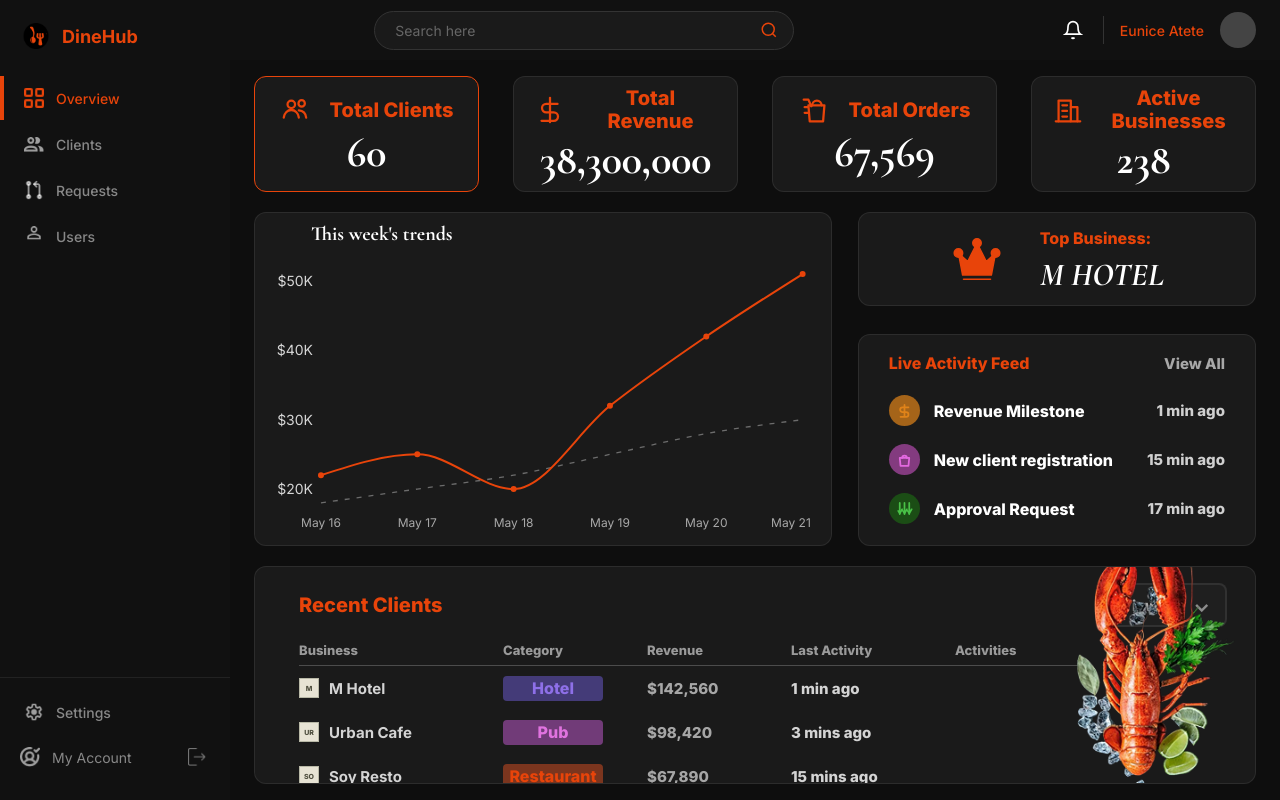
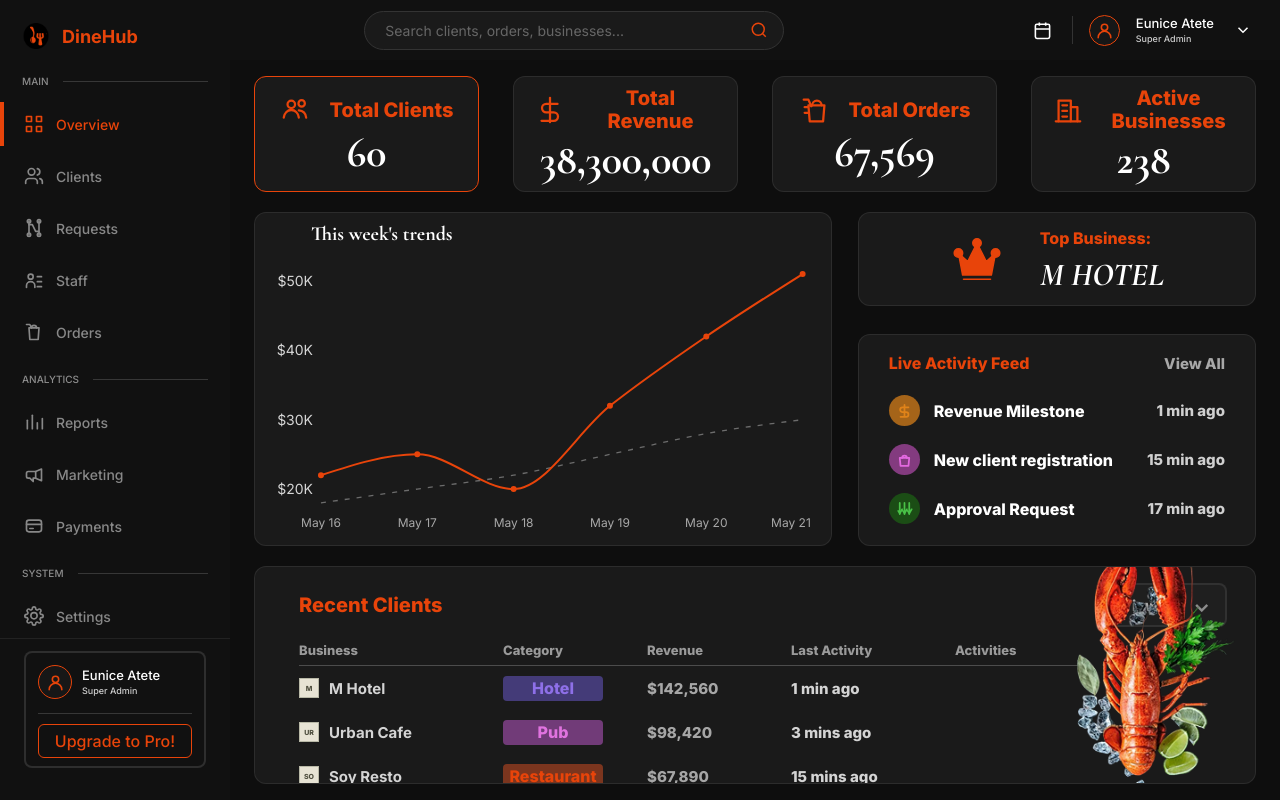
Before and after one commit to EuniceAtete/DineHub, a React (Vite) app: page /admin/overview in a window 1280 px wide. Built offline with nearby package versions, Linux system fonts and the light colour scheme.

Commit message:
feat: added nav links

```diff
--- a/src/pages/Admin/AdminLayout.jsx
+++ b/src/pages/Admin/AdminLayout.jsx
@@ -1,35 +1,184 @@
 import { NavLink, Outlet, useNavigate } from 'react-router-dom';
 import styles from './AdminLayout.module.css';
+import overviewStyles from './overview/AdminOverview.module.css';
 import logoImg from '../../assets/Landing/Logo.png';
-import overviewIcon from '../../assets/Admin/overview.png';
-import clientsIcon from '../../assets/Admin/users.png';
-import requestsIcon from '../../assets/Admin/requests.png';
-import usersIcon from '../../assets/Admin/user.png';
-import settingsIcon from '../../assets/Admin/settings.png';
-import myaccIcon from '../../assets/Admin/myacc.png';
-import logoutIcon from '../../assets/Admin/logout.png';
 
-const NAV_ITEMS = [
-  { to: 'overview', label: 'Overview', icon: overviewIcon },
-  { to: 'clients', label: 'Clients', icon: clientsIcon },
-  { to: 'requests', label: 'Requests', icon: requestsIcon },
-  { to: 'users', label: 'Users', icon: usersIcon },
+const NAV_SECTIONS = [
+  {
+    label: 'MAIN',
+    items: [
+      { to: 'overview', label: 'Overview', icon: <OverviewIcon /> },
+      { to: 'clients', label: 'Clients', icon: <ClientsIcon /> },
+      { to: 'requests', label: 'Requests', icon: <RequestsIcon /> },
+      { to: '/admin/staff', label: 'Staff', icon: <StaffIcon /> },
+      { to: '/admin/orders', label: 'Orders', icon: <OrdersIcon /> },
+    ],
+  },
+  {
+    label: 'ANALYTICS',
+    items: [
+      { to: '/admin/reports', label: 'Reports', icon: <ReportsIcon /> },
+      { to: '/admin/marketing', label: 'Marketing', icon: <MarketingIcon /> },
+      { to: '/admin/payments', label: 'Payments', icon: <PaymentsIcon /> },
+    ],
+  },
+  {
+    label: 'SYSTEM',
+    items: [
+      { to: 'settings', label: 'Settings', icon: <SettingsIcon /> },
+      { to: '/admin/account', label: 'My Account', icon: <AccountIcon /> },
+    ],
+  },
 ];
+
+function SvgIcon({ children }) {
+  return (
+    <svg
+      width="18"
+      height="18"
+      viewBox="0 0 24 24"
+      fill="none"
+      stroke="currentColor"
+      strokeWidth="2"
+      strokeLinecap="round"
+      strokeLinejoin="round"
+      className={styles.navIcon}
+      aria-hidden="true"
+    >
+      {children}
+    </svg>
+  );
+}
+
+function OverviewIcon() {
+  return (
+    <SvgIcon>
+      <rect x="3" y="3" width="6" height="6" />
+      <rect x="15" y="3" width="6" height="6" />
+      <rect x="3" y="15" width="6" height="6" />
+      <rect x="15" y="15" width="6" height="6" />
+    </SvgIcon>
+  );
+}
+
+function ClientsIcon() {
+  return (
+    <SvgIcon>
+      <path d="M16 21v-2a4 4 0 0 0-4-4H6a4 4 0 0 0-4 4v2" />
+      <circle cx="9" cy="7" r="4" />
+      <path d="M22 21v-2a4 4 0 0 0-3-3.87" />
+      <path d="M16 3.13a4 4 0 0 1 0 7.75" />
+    </SvgIcon>
+  );
+}
+
+function RequestsIcon() {
+  return (
+    <SvgIcon>
+      <path d="M6 4v16" />
+      <path d="M18 4v16" />
+      <path d="M6 8h4l4 8h4" />
+      <circle cx="6" cy="4" r="2" />
+      <circle cx="18" cy="4" r="2" />
+      <circle cx="6" cy="20" r="2" />
+      <circle cx="18" cy="20" r="2" />
+    </SvgIcon>
+  );
+}
+
+function StaffIcon() {
+  return (
+    <SvgIcon>
+      <circle cx="8" cy="8" r="3" />
+      <path d="M3 21v-2a5 5 0 0 1 10 0v2" />
+      <path d="M16 8h5" />
+      <path d="M16 14h5" />
+      <path d="M16 20h5" />
+    </SvgIcon>
+  );
+}
+
+function OrdersIcon() {
+  return (
+    <SvgIcon>
+      <path d="M6 7h12l-1 14H7L6 7Z" />
+      <path d="M9 7a3 3 0 0 1 6 0" />
+      <path d="M3 3h4l2 4" />
+    </SvgIcon>
+  );
+}
+
+function ReportsIcon() {
+  return (
+    <SvgIcon>
+      <path d="M4 20V10" />
+      <path d="M10 20V4" />
+      <path d="M16 20v-7" />
+      <path d="M22 20V8" />
+    </SvgIcon>
+  );
+}
+
+function MarketingIcon() {
+  return (
+    <SvgIcon>
+      <path d="M3 11v4a2 2 0 0 0 2 2h2l4 4v-4h3l7 3V6l-7 3H5a2 2 0 0 0-2 2Z" />
+      <path d="M14 9v8" />
+    </SvgIcon>
+  );
+}
+
+function PaymentsIcon() {
+  return (
+    <SvgIcon>
+      <rect x="3" y="5" width="18" height="14" rx="3" />
+      <path d="M3 10h18" />
+      <path d="M7 15h4" />
+    </SvgIcon>
+  );
+}
+
+function SettingsIcon() {
+  return (
+    <SvgIcon>
+      <path d="M12 15.5A3.5 3.5 0 1 0 12 8a3.5 3.5 0 0 0 0 7.5Z" />
+      <path d="M19.4 15a1.7 1.7 0 0 0 .34 1.88l.06.06a2 2 0 1 1-2.83 2.83l-.06-.06a1.7 1.7 0 0 0-1.88-.34 1.7 1.7 0 0 0-1 1.55V21a2 2 0 1 1-4 0v-.08a1.7 1.7 0 0 0-1-1.55 1.7 1.7 0 0 0-1.88.34l-.06.06a2 2 0 1 1-2.83-2.83l.06-.06A1.7 1.7 0 0 0 4.6 15a1.7 1.7 0 0 0-1.55-1H3a2 2 0 1 1 0-4h.08a1.7 1.7 0 0 0 1.55-1 1.7 1.7 0 0 0-.34-1.88l-.06-.06a2 2 0 1 1 2.83-2.83l.06.06A1.7 1.7 0 0 0 9 4.6a1.7 1.7 0 0 0 1-1.55V3a2 2 0 1 1 4 0v.08a1.7 1.7 0 0 0 1 1.55 1.7 1.7 0 0 0 1.88-.34l.06-.06a2 2 0 1 1 2.83 2.83l-.06.06A1.7 1.7 0 0 0 19.4 9c.1.36.38.65.75.82.24.12.5.18.77.18H21a2 2 0 1 1 0 4h-.08a1.7 1.7 0 0 0-1.52 1Z" />
+    </SvgIcon>
+  );
+}
+
+function AccountIcon() {
+  return (
+    <SvgIcon>
+      <circle cx="12" cy="8" r="4" />
+      <path d="M4 21a8 8 0 0 1 16 0" />
+    </SvgIcon>
+  );
+}
 
 function SearchIcon() {
   return (
-    <svg width="18" height="18" viewBox="0 0 24 24" fill="none" stroke="currentColor" strokeWidth="2" className={styles.searchIcon}>
+    <svg width="18" height="18" viewBox="0 0 24 24" fill="none" stroke="currentColor" strokeWidth="2" className={styles.searchIcon} aria-hidden="true">
       <circle cx="11" cy="11" r="8" />
       <line x1="21" y1="21" x2="16.65" y2="16.65" />
     </svg>
   );
 }
 
-function BellIcon() {
+function CalendarIcon() {
   return (
-    <svg width="20" height="20" viewBox="0 0 24 24" fill="none" stroke="currentColor" strokeWidth="2">
-      <path d="M18 8A6 6 0 0 0 6 8c0 7-3 9-3 9h18s-3-2-3-9" />
-      <path d="M13.73 21a2 2 0 0 1-3.46 0" />
+    <svg width="19" height="19" viewBox="0 0 24 24" fill="none" stroke="currentColor" strokeWidth="2" aria-hidden="true">
+      <path d="M8 2v4M16 2v4M3 10h18" />
+      <rect x="3" y="4" width="18" height="18" rx="2" />
+      <path d="M8 14h.01M12 14h.01M16 14h.01M8 18h.01M12 18h.01" />
+    </svg>
+  );
+}
+
+function ChevronDownIcon() {
+  return (
+    <svg width="18" height="18" viewBox="0 0 24 24" fill="none" stroke="currentColor" strokeWidth="2" aria-hidden="true">
+      <path d="m6 9 6 6 6-6" />
     </svg>
   );
 }
@@ -37,8 +186,8 @@ function BellIcon() {
 function AdminLayout() {
   const navigate = useNavigate();
 
-  const handleLogout = () => {
-    navigate('/login');
+  const handleUpgrade = () => {
+    navigate('/pricing');
   };
 
   return (
@@ -50,38 +199,41 @@ function AdminLayout() {
         </div>
 
         <nav className={styles.nav}>
-          {NAV_ITEMS.map(({ to, label, icon }) => (
+          {NAV_SECTIONS.map((section) => (
+            <div key={section.label} className={overviewStyles.navSection}>
+              <div className={overviewStyles.navSectionLabel}>
+                <span>{section.label}</span>
+              </div>
+              {section.items.map(({ to, label, icon }) => (
                 <NavLink
                   key={to}
                   to={to}
+                  end={to === 'overview' || to === 'settings'}
                   className={({ isActive }) =>
                     `${styles.navLink} ${isActive ? styles.navLinkActive : ''}`
                   }
                 >
-              <img src={icon} alt="" className={styles.navIcon} />
+                  {icon}
                   {label}
                 </NavLink>
+              ))}
+            </div>
           ))}
         </nav>
 
         <div className={styles.sidebarBottom}>
-          <NavLink
-            to="settings"
-            end
-            className={({ isActive }) =>
-              `${styles.navLink} ${isActive ? styles.navLinkActive : ''}`
-            }
-          >
-            <img src={settingsIcon} alt="" className={styles.navIcon} />
-            Settings
-          </NavLink>
-          <div className={styles.accountRow}>
-            <button type="button" className={styles.accountLeft} onClick={handleLogout}>
-              <img src={myaccIcon} alt="" className={styles.navIcon} />
-              <span>My Account</span>
-            </button>
-            <button type="button" className={styles.logoutBtn} aria-label="Logout" onClick={handleLogout}>
-              <img src={logoutIcon} alt="" className={styles.logoutIcon} />
+          <div className={overviewStyles.sidebarUserCard}>
+            <div className={overviewStyles.sidebarUserInfo}>
+              <span className={overviewStyles.sidebarAvatar}>
+                <AccountIcon />
+              </span>
+              <span className={overviewStyles.sidebarUserCopy}>
+                <strong>Eunice Atete</strong>
+                <small>Super Admin</small>
+              </span>
+            </div>
+            <button type="button" className={overviewStyles.upgradeButton} onClick={handleUpgrade}>
+              Upgrade to Pro!
             </button>
           </div>
         </div>
@@ -93,18 +245,26 @@ function AdminLayout() {
             <input
               type="search"
               className={styles.searchInput}
-              placeholder="Search here"
+              placeholder="Search clients, orders, businesses..."
               aria-label="Search"
             />
             <SearchIcon />
           </div>
           <div className={styles.topbarRight}>
-            <button type="button" className={styles.iconBtn} aria-label="Notifications">
-              <BellIcon />
+            <button type="button" className={styles.iconBtn} aria-label="Calendar">
+              <CalendarIcon />
             </button>
             <span className={styles.divider} />
-            <span className={styles.userName}>Eunice Atete</span>
-            <div className={styles.avatar} aria-hidden="true" />
+            <span className={`${styles.avatar} ${overviewStyles.topAvatar}`} aria-hidden="true">
+              <AccountIcon />
+            </span>
+            <span className={overviewStyles.topUserCopy}>
+              <strong>Eunice Atete</strong>
+              <small>Super Admin</small>
+            </span>
+            <button type="button" className={styles.iconBtn} aria-label="Open user menu">
+              <ChevronDownIcon />
+            </button>
           </div>
         </header>
 
```
Lines whose indentation alone changed are shown as unchanged.
